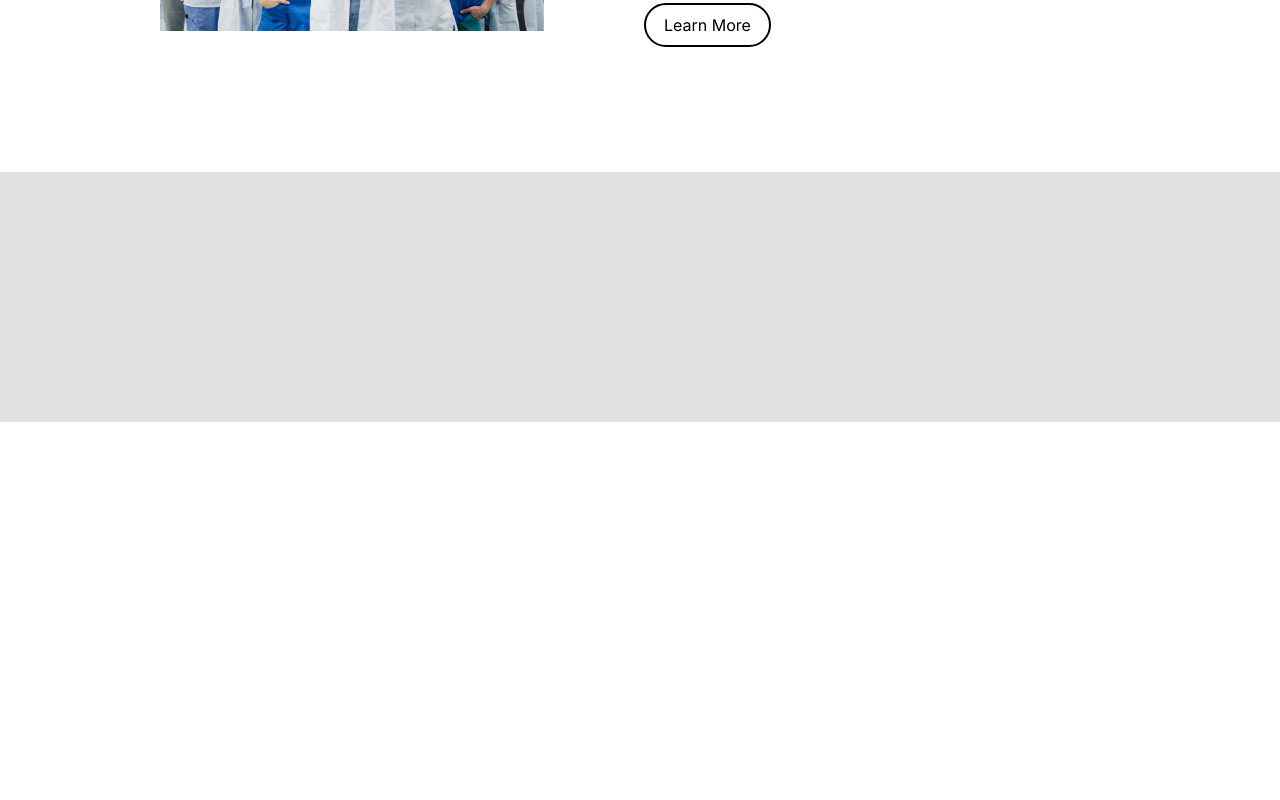
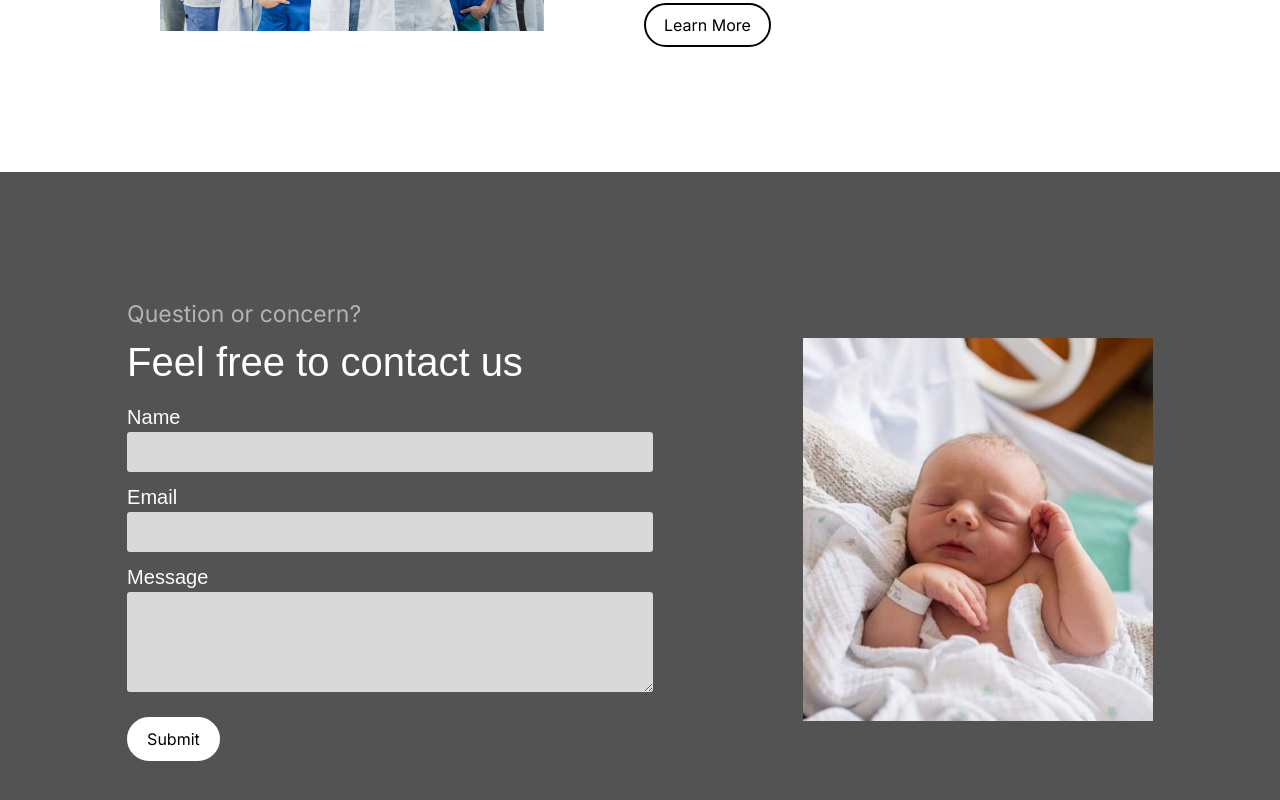
Before and after one commit to dylsub/SHIFAClinicWebsite, a Next.js app: page / in a window 1280 px wide. Shown: the part 3599-4399 px from the top of the page. Before the commit the page ends 4021 px from the top, so only its background shows below. Built offline with nearby package versions, Linux system fonts and the light colour scheme; a web font is replaced by a local one.

Commit message:
added contact

```diff
--- /dev/null
+++ b/app/(components)/home/get-involved/HomeGetInvolved.module.css
@@ -0,0 +1,16 @@
+.aboutColumn {
+    gap: 60px;
+    flex: 1; /* Distributes columns equally */
+    max-width: 100%; /* Ensures each column takes half the container width */
+    padding: 70px;
+    box-sizing: border-box;
+    display: flex;
+    justify-content: center;
+}
+
+.aboutText {
+    display: flex;
+    justify-content: center;
+    align-items: center;
+    width: 700px;
+}
--- /dev/null
+++ b/app/(components)/reusables/BackgroundDarkGreyWrapper.jsx
@@ -0,0 +1,17 @@
+import React from "react";
+import classes from "./BackgroundWrapper.module.css";
+
+const BackgroundDarkGreyWrapper = ({ children }) => {
+  return (
+    <div
+      style={{
+        backgroundColor: "#535353",
+      }}
+      className={classes.background_wrapper}
+    >
+      {children}
+    </div>
+  );
+};
+
+export default BackgroundDarkGreyWrapper;
--- a/app/(components)/reusables/Contact.jsx
+++ b/app/(components)/reusables/Contact.jsx
@@ -1,6 +1,16 @@
 import React from "react";
-
-const Contact = () => {
+import styles from "./Contact.module.css";
+import ButtonWhiteFilled from "./buttons/ButtonWhiteFilled";
+const Contact = (
+  {
+    subtitleText,
+    headerText,
+    buttonText,
+    path,
+    titleText,
+    src,
+  }
+) => {
   // Armaan
   // Create the contact section at the bottom of each page
   // Should have a content box of width 1200px
@@ -8,7 +18,52 @@ const Contact = () => {
   // Create a template for the form (No functionality needed yet)
   // Style appropriately
 
-  return <div></div>;
+  return (
+    <div className={styles.about}>
+      <div className={styles.aboutText}>
+          <h3 className={styles.detailed_subtitle}>{subtitleText}</h3>
+          <h1 className={styles.detailed_title}>{headerText}</h1>
+          <div className={styles.form_container}>
+            <form onSubmit={""} className={styles.form}>
+              <label className={styles.label}>
+                Name
+              </label>
+              <input
+                type="text"
+                name="name"
+                onChange={""}
+                className={styles.input}
+              />
+              <label className={styles.label}>
+                Email
+              </label>
+              <input
+                type="email"
+                name="email"
+                onChange={""}
+                className={styles.input}
+              />
+              <label className={styles.label}>
+                Message
+              </label>
+              <textarea
+                name="message"
+                onChange={""}
+                className={styles.text_area}
+              />
+            </form>
+          </div>
+          <div className={styles.buttonContainer}>
+            <ButtonWhiteFilled path={path}>
+              {buttonText}
+            </ButtonWhiteFilled>
+        </div>
+      </div>
+      <div className={styles.aboutImage}>
+        <img src={src} alt={titleText} />
+      </div>
+    </div>
+  );;
 };
 
 export default Contact;
--- a/app/(components)/reusables/Contact.module.css
+++ b/app/(components)/reusables/Contact.module.css
@@ -0,0 +1,65 @@
+.about {
+    display: flex;
+    gap:150px;
+    font-size: 20px;
+    /* background-color: green; */
+}
+
+.aboutText {
+    display: flex;
+    align-items: flex-start;
+    width: 60%;
+    justify-content: left;
+    flex-direction: column;
+    /* background-color: red; */
+}
+
+.aboutImage {
+    display: flex;
+    justify-content: start;
+    align-items: center;
+    width: 40%;
+    /* background-color: blue; */
+}
+
+.buttonContainer {
+    padding-top: 25px; /* Space around the button */
+    display: flex;
+}
+
+.detailed_title {
+    color: white;
+}
+
+.detailed_subtitle {
+    color: #b3b3b3;
+}
+
+.form_container {
+    width: 100%;
+    color: #fff;
+    margin: 0 auto;
+}
+
+
+.form {
+    display: flex;
+    flex-direction: column;
+}
+
+.input {
+    background-color: #d9d9d9;
+    border-radius: 3px;
+    height: 40px;
+}
+
+.label{
+    padding-top: 10px;
+    color: #fffbfb;
+}
+
+.text_area{
+    background-color: #d9d9d9;
+    border-radius: 3px;
+    height: 100px;
+}
--- a/app/page.js
+++ b/app/page.js
@@ -21,6 +21,7 @@ import DonateHero from "./(components)/donate/DonateHero";
 import BackgroundGreyWrapper from "./(components)/reusables/BackgroundGreyWrapper";
 import BackgroundWhiteWrapper from "./(components)/reusables/BackgroundWhiteWrapper";
 import Contact from "./(components)/reusables/Contact";
+import BackgroundDarkGreyWrapper from "./(components)/reusables/BackgroundDarkGreyWrapper";
 
 export default function Home() {
   return (
@@ -97,9 +98,15 @@ export default function Home() {
         ></HomeGetInvolved>
       </BackgroundWhiteWrapper>
 
-      <BackgroundGreyWrapper>
-        <Contact></Contact>
-      </BackgroundGreyWrapper>
+      <BackgroundDarkGreyWrapper>
+        <Contact
+        subtitleText={"Question or concern?"}
+        buttonText={"Submit"}
+        path={"/"}
+        src={"contact.png"}
+        headerText={"Feel free to contact us"}>
+        </Contact>
+      </BackgroundDarkGreyWrapper>
     </div>
   );
 }
```
Also changed, not shown: public/contact.png (added).
